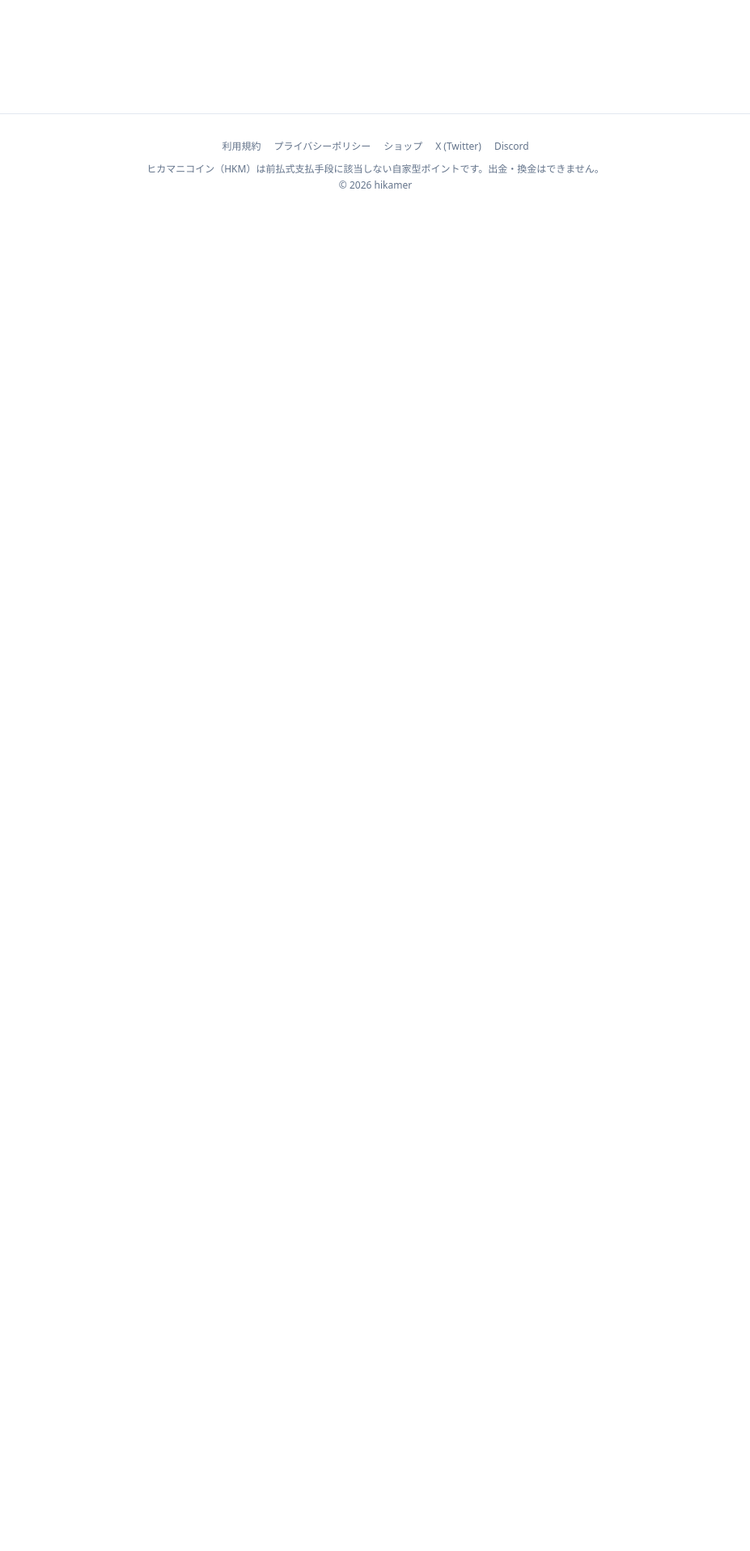
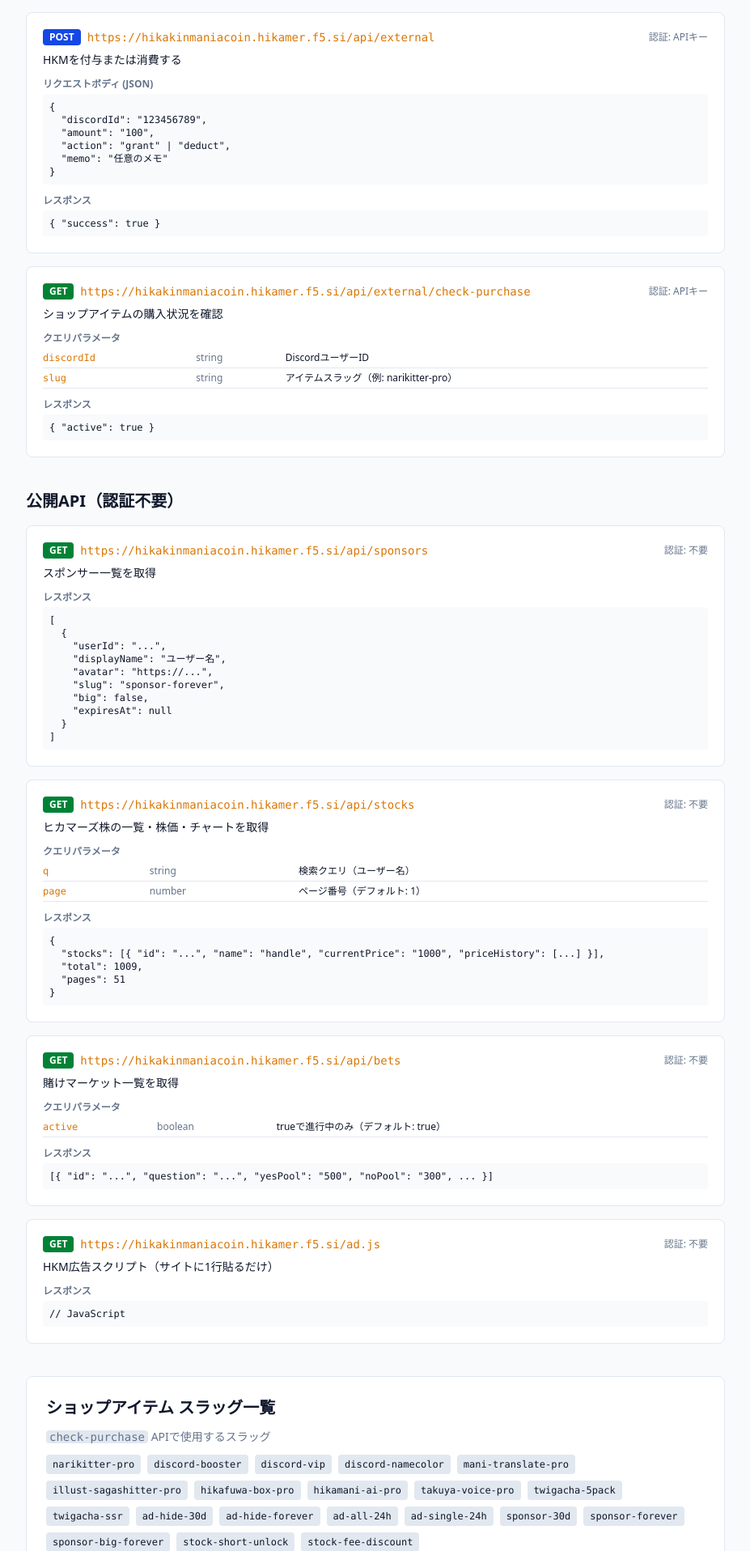
Before and after one commit to maebahesioru/hikamani-coin, a Next.js app: page /api-docs in a window 1280 px wide. Before the commit this address had no page. Shown: the part 724-2640 px from the top of the page at 81% size, without its empty margins (176-1103 px from the left). Before the commit the page ends 993 px from the top, so only its background shows below. Built offline with nearby package versions, Linux system fonts and the light colour scheme; no server answers.

Commit message:
feat: APIドキュメントページ追加

```diff
--- /dev/null
+++ b/src/app/api-docs/page.tsx
@@ -0,0 +1,194 @@
+import { SessionProvider } from "@/components/session-provider";
+import { Navbar } from "@/components/navbar";
+
+const BASE = "https://hikakinmaniacoin.hikamer.f5.si";
+
+const endpoints = [
+  {
+    section: "認証",
+    items: [
+      {
+        method: "GET",
+        path: "/api/external",
+        auth: "APIキー",
+        desc: "ユーザーのHKM残高を取得",
+        params: [
+          { name: "discordId", type: "string", desc: "DiscordユーザーID" },
+          { name: "userId", type: "string", desc: "HKMユーザーID（discordIdと排他）" },
+        ],
+        response: `{ "balance": "1500" }`,
+      },
+      {
+        method: "POST",
+        path: "/api/external",
+        auth: "APIキー",
+        desc: "HKMを付与または消費する",
+        body: `{
+  "discordId": "123456789",
+  "amount": "100",
+  "action": "grant" | "deduct",
+  "memo": "任意のメモ"
+}`,
+        response: `{ "success": true }`,
+      },
+      {
+        method: "GET",
+        path: "/api/external/check-purchase",
+        auth: "APIキー",
+        desc: "ショップアイテムの購入状況を確認",
+        params: [
+          { name: "discordId", type: "string", desc: "DiscordユーザーID" },
+          { name: "slug", type: "string", desc: "アイテムスラッグ（例: narikitter-pro）" },
+        ],
+        response: `{ "active": true }`,
+      },
+    ],
+  },
+  {
+    section: "公開API（認証不要）",
+    items: [
+      {
+        method: "GET",
+        path: "/api/sponsors",
+        auth: "不要",
+        desc: "スポンサー一覧を取得",
+        response: `[
+  {
+    "userId": "...",
+    "displayName": "ユーザー名",
+    "avatar": "https://...",
+    "slug": "sponsor-forever",
+    "big": false,
+    "expiresAt": null
+  }
+]`,
+      },
+      {
+        method: "GET",
+        path: "/api/stocks",
+        auth: "不要",
+        desc: "ヒカマーズ株の一覧・株価・チャートを取得",
+        params: [
+          { name: "q", type: "string", desc: "検索クエリ（ユーザー名）" },
+          { name: "page", type: "number", desc: "ページ番号（デフォルト: 1）" },
+        ],
+        response: `{
+  "stocks": [{ "id": "...", "name": "handle", "currentPrice": "1000", "priceHistory": [...] }],
+  "total": 1009,
+  "pages": 51
+}`,
+      },
+      {
+        method: "GET",
+        path: "/api/bets",
+        auth: "不要",
+        desc: "賭けマーケット一覧を取得",
+        params: [
+          { name: "active", type: "boolean", desc: "trueで進行中のみ（デフォルト: true）" },
+        ],
+        response: `[{ "id": "...", "question": "...", "yesPool": "500", "noPool": "300", ... }]`,
+      },
+      {
+        method: "GET",
+        path: "/ad.js",
+        auth: "不要",
+        desc: "HKM広告スクリプト（サイトに1行貼るだけ）",
+        response: `// JavaScript`,
+      },
+    ],
+  },
+];
+
+const slugs = [
+  "narikitter-pro", "discord-booster", "discord-vip", "discord-namecolor",
+  "mani-translate-pro", "illust-sagashitter-pro", "hikafuwa-box-pro",
+  "hikamani-ai-pro", "takuya-voice-pro", "twigacha-5pack", "twigacha-ssr",
+  "ad-hide-30d", "ad-hide-forever", "ad-all-24h", "ad-single-24h",
+  "sponsor-30d", "sponsor-forever", "sponsor-big-forever",
+  "stock-short-unlock", "stock-fee-discount",
+];
+
+export default function ApiDocsPage() {
+  return (
+    <SessionProvider>
+      <Navbar />
+      <main className="mx-auto max-w-4xl px-4 py-10">
+        <h1 className="mb-2 text-3xl font-bold text-[var(--accent)]">API ドキュメント</h1>
+        <p className="mb-8 text-sm text-[var(--text-dim)]">
+          ヒカマニコイン（HKM）の外部API。Discord BotやWebサイトからHKMを操作できます。
+        </p>
+
+        {/* Auth */}
+        <section className="mb-10 rounded-lg border border-[var(--border)] bg-[var(--card)] p-6">
+          <h2 className="mb-3 text-xl font-bold">認証</h2>
+          <p className="mb-3 text-sm text-[var(--text-dim)]">APIキーが必要なエンドポイントは <code className="rounded bg-[var(--border)] px-1">x-api-key</code> ヘッダーにAPIキーを付与してください。</p>
+          <pre className="rounded bg-[var(--bg)] p-3 text-xs overflow-x-auto">{`curl -H "x-api-key: YOUR_API_KEY" \\
+  "${BASE}/api/external?discordId=123456789"`}</pre>
+          <p className="mt-3 text-sm text-[var(--text-dim)]">APIキーは <a href="/dashboard" className="text-[var(--accent)] hover:underline">ダッシュボード</a> から発行できます（準備中）。</p>
+        </section>
+
+        {/* Endpoints */}
+        {endpoints.map((section) => (
+          <section key={section.section} className="mb-10">
+            <h2 className="mb-4 text-xl font-bold">{section.section}</h2>
+            <div className="space-y-4">
+              {section.items.map((ep) => (
+                <div key={ep.path} className="rounded-lg border border-[var(--border)] bg-[var(--card)] p-5">
+                  <div className="mb-2 flex flex-wrap items-center gap-2">
+                    <span className={`rounded px-2 py-0.5 text-xs font-bold ${ep.method === "GET" ? "bg-green-700 text-white" : "bg-blue-700 text-white"}`}>{ep.method}</span>
+                    <code className="font-mono text-sm text-[var(--accent)]">{BASE}{ep.path}</code>
+                    <span className="ml-auto text-xs text-[var(--text-dim)]">認証: {ep.auth}</span>
+                  </div>
+                  <p className="mb-3 text-sm">{ep.desc}</p>
+                  {"params" in ep && ep.params && (
+                    <div className="mb-3">
+                      <p className="mb-1 text-xs font-semibold text-[var(--text-dim)]">クエリパラメータ</p>
+                      <table className="w-full text-xs">
+                        <tbody>
+                          {ep.params.map((p) => (
+                            <tr key={p.name} className="border-b border-[var(--border)]">
+                              <td className="py-1 pr-3 font-mono text-[var(--accent)]">{p.name}</td>
+                              <td className="py-1 pr-3 text-[var(--text-dim)]">{p.type}</td>
+                              <td className="py-1">{p.desc}</td>
+                            </tr>
+                          ))}
+                        </tbody>
+                      </table>
+                    </div>
+                  )}
+                  {"body" in ep && ep.body && (
+                    <div className="mb-3">
+                      <p className="mb-1 text-xs font-semibold text-[var(--text-dim)]">リクエストボディ (JSON)</p>
+                      <pre className="rounded bg-[var(--bg)] p-2 text-xs overflow-x-auto">{ep.body}</pre>
+                    </div>
+                  )}
+                  <div>
+                    <p className="mb-1 text-xs font-semibold text-[var(--text-dim)]">レスポンス</p>
+                    <pre className="rounded bg-[var(--bg)] p-2 text-xs overflow-x-auto">{ep.response}</pre>
+                  </div>
+                </div>
+              ))}
+            </div>
+          </section>
+        ))}
+
+        {/* Shop slugs */}
+        <section className="mb-10 rounded-lg border border-[var(--border)] bg-[var(--card)] p-6">
+          <h2 className="mb-3 text-xl font-bold">ショップアイテム スラッグ一覧</h2>
+          <p className="mb-3 text-sm text-[var(--text-dim)]"><code className="rounded bg-[var(--border)] px-1">check-purchase</code> APIで使用するスラッグ</p>
+          <div className="flex flex-wrap gap-2">
+            {slugs.map((s) => (
+              <code key={s} className="rounded bg-[var(--border)] px-2 py-1 text-xs">{s}</code>
+            ))}
+          </div>
+        </section>
+
+        {/* Rate limit */}
+        <section className="rounded-lg border border-[var(--border)] bg-[var(--card)] p-6">
+          <h2 className="mb-3 text-xl font-bold">レート制限</h2>
+          <p className="text-sm text-[var(--text-dim)]">現在レート制限は設けていませんが、過度なリクエストはブロックされる場合があります。</p>
+        </section>
+      </main>
+    </SessionProvider>
+  );
+}
--- a/src/components/footer.tsx
+++ b/src/components/footer.tsx
@@ -6,6 +6,7 @@
       <div className="flex flex-wrap justify-center gap-4 mb-3">
         <Link href="/terms" className="hover:text-[var(--accent)]">利用規約</Link>
         <Link href="/privacy" className="hover:text-[var(--accent)]">プライバシーポリシー</Link>
+        <Link href="/api-docs" className="hover:text-[var(--accent)]">API</Link>
         <a href="https://hikakinmaniacoin.hikamer.f5.si/shop" className="hover:text-[var(--accent)]">ショップ</a>
         <a href="https://x.com/maebahesioru2" target="_blank" rel="noopener noreferrer" className="hover:text-[var(--accent)]">X (Twitter)</a>
         <a href="https://discord.gg/26U6r5xMBx" target="_blank" rel="noopener noreferrer" className="hover:text-[var(--accent)]">Discord</a>
```
